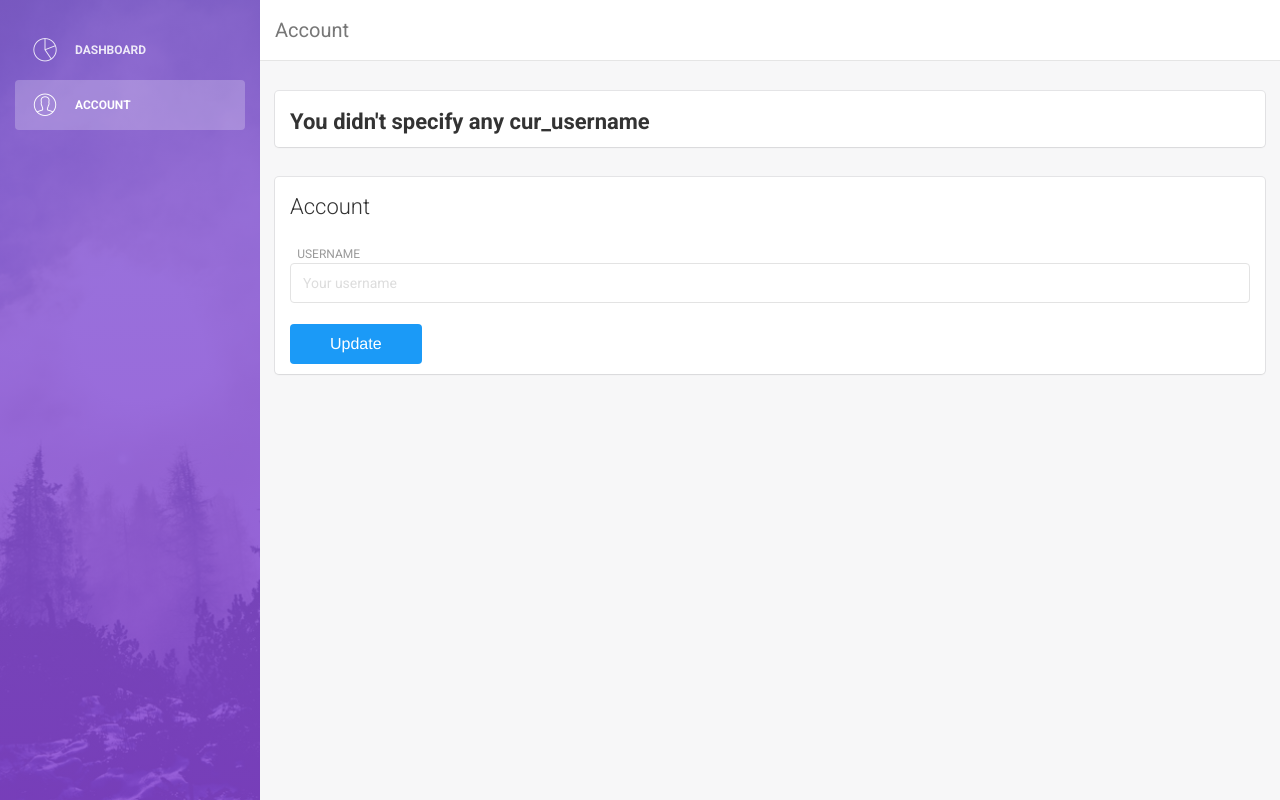
After one commit to 30mb1/Chat-parser, a Flask app: page /account in a window 1280 px wide. The commit adds this page. Run offline with Flask 2, Linux system fonts and the light colour scheme; some libraries are stand-ins or nearby versions.

Commit message:
Username added to session.

```diff
--- a/app/forms.py
+++ b/app/forms.py
@@ -15,3 +15,7 @@ class addCommnetForm(FlaskForm):
     comment = StringField('Comment', [Required()])
     msg_id = StringField('msg_id')
     submit_comment = SubmitField('Add')
+
+class udpateAccountForm(FlaskForm):
+    username = StringField('Username', [Required()])
+    submit = SubmitField('Update')
--- /dev/null
+++ b/app/templates/account.html
@@ -0,0 +1,157 @@
+<!doctype html>
+<html lang="en">
+<head>
+	<meta charset="utf-8" />
+    <link rel="icon" type="image/png" href="{{ url_for('static', filename='img/favicon.ico') }}">
+	<meta http-equiv="X-UA-Compatible" content="IE=edge,chrome=1" />
+
+	<title>Bot Admin Panel</title>
+
+	<meta content='width=device-width, initial-scale=1.0, maximum-scale=1.0, user-scalable=0' name='viewport' />
+    <meta name="viewport" content="width=device-width" />
+  <!-- Buttons core css -->
+    <link rel="stylesheet" href="{{ url_for('static', filename='css/buttons.css') }}">
+
+    <!-- Only needed if you want font icons -->
+    <link href="//netdna.bootstrapcdn.com/font-awesome/4.2.0/css/font-awesome.css" rel="stylesheet">
+
+    <!-- Bootstrap core CSS     -->
+    <link rel="stylesheet" href="https://maxcdn.bootstrapcdn.com/bootstrap/3.3.7/css/bootstrap.min.css" integrity="sha384-BVYiiSIFeK1dGmJRAkycuHAHRg32OmUcww7on3RYdg4Va+PmSTsz/K68vbdEjh4u" crossorigin="anonymous">
+
+    <!--  Light Bootstrap Table core CSS    -->
+    <link href="{{ url_for('static', filename='css/light-bootstrap-dashboard.css') }}" rel="stylesheet"/>
+
+
+    <!--     Fonts and icons     -->
+    <link href="https://maxcdn.bootstrapcdn.com/font-awesome/4.2.0/css/font-awesome.min.css" rel="stylesheet">
+    <link href='https://fonts.googleapis.com/css?family=Roboto:400,700,300' rel='stylesheet' type='text/css'>
+    <link href="{{ url_for('static', filename='css/pe-icon-7-stroke.css') }}" rel="stylesheet" />
+</head>
+<body>
+
+    <div class="wrapper">
+        <div class="sidebar" data-color="purple" data-image="{{ url_for('static', filename='img/sidebar-5.jpg') }}">
+        <!--   you can change the color of the sidebar using: data-color="blue | azure | green | orange | red | purple" -->
+        	<div class="sidebar-wrapper">
+                <ul class="nav">
+                    <li>
+                        <a href="index">
+                            <i class="pe-7s-graph"></i>
+                            <p>Dashboard</p>
+                        </a>
+                    </li>
+                    <li class="active">
+                        <a href="account">
+                            <i class="pe-7s-user"></i>
+                            <p>Account</p>
+                        </a>
+                    </li>
+                </ul>
+        	</div>
+        </div>
+
+        <div class="main-panel">
+            <nav class="navbar navbar-default navbar-fixed">
+                <div class="container-fluid">
+                    <div class="navbar-header">
+                        <a class="navbar-brand">Account</a>
+                    </div>
+                </div>
+            </nav>
+
+
+            <div class="content">
+                <div class="container-fluid">
+                    <div class="row">
+                        <div class="card">
+                            <div class="content">
+                                <div class="col-md-12">
+
+                                </div>
+                                {% if cur_username %}
+                                    <h4 class="title">Your current username: <b>{{cur_username}}</b></h4>
+                                {% else %}
+                                    <h4 class="title"><b>You didn't specify any cur_username</b></h4>
+                                    {% set cur_username = 'Anonymous' %}
+                                {% endif %}
+                            </div>
+                        </div>
+                    </div>
+                    <div class="row">
+                            <div class="card">
+                                <div class="header">
+                                    <h4 class="title">Account</h4>
+                                </div>
+
+                                <div class="content">
+                                    {% from "/macros.html" import render_field %}
+                                    <form method="post" action="account">
+                                        {{ form.csrf_token }}
+
+                                        <div class="row">
+                                            <div class="col-md-12">
+                                                {{ render_field(form.username, class="form-control", placeholder="Your username") }}
+                                            </div>
+                                        </div>
+                                        {{ form.submit(class="button button-rounded button-primary", value="Update") }}
+                                    </form>
+                                </div>
+                            </div>
+
+                    </div>
+                    <div class="row">
+                        {% for account in all_accounts %}
+                        <div class="col-md-4">
+                            <div class="card">
+                                <div class="header">
+                                    <h4 class="title">{{account.phone}}</h4>
+                                </div>
+                                {% with messages = get_flashed_messages(category_filter=["activating error"]) %}
+                                  {% if messages %}
+                                    <ul class=flashes>
+                                    {% for message in messages %}
+                                      <li>{{ message }}</li>
+                                    {% endfor %}
+                                    </ul>
+                                  {% endif %}
+                                {% endwith %}
+                                <hr/>
+                                <div class="content">
+                                    <form action="account" method="post">
+                                    <div class="form-group">
+                                        {% if not account.activated %}
+                                        <p>Enter code: </p><input class="form-control" name="code" type="text" placeholder="code">
+                                        {% else %}
+                                        <p><b>Activated: </b> True </p>
+                                        {% endif %}
+                                    </div>
+                                        <input type="hidden" name="phone" value="{{account.phone}}">
+                                        {% if not account.activated %}
+                                        <input type="submit" name="action" value="Activate" class="button button-pill button-primary">
+                                        {% endif %}
+                                        <input type="submit" name="action" value="Remove" class="button button-pill button-primary">
+                                    </form>
+                                </div>
+                            </div>
+                        </div>
+                        {% endfor %}
+                    </div>
+                </div>
+            </div>
+        </div>
+    </div>
+
+
+</body>
+
+    <!--   Core JS Files   -->
+    <!--   Core JS Files   -->
+    <script src="{{ url_for('static', filename='js/jquery-1.10.2.js') }}"></script>
+
+    <script src="{{ url_for('static', filename='js/bootstrap.min.js') }}"></script>
+
+    <script src="{{ url_for('static', filename='js/bootstrap-notify.js') }}"></script>
+
+    <script src="{{ url_for('static', filename='js/light-bootstrap-dashboard.js') }}"></script>
+
+</html>
--- a/app/views.py
+++ b/app/views.py
@@ -40,7 +40,18 @@ def index():
     else:
         page = 0
 
-    return render_template('index.html', logs=pages, page=page, form=form, form2=comm_form)
+    return render_template('index.html', logs=pages, page=page, form=form, form2=comm_form, cur_username=session.get('username', ''))
+
+@app.route('/account',  methods=['GET','POST'])
+def account():
+    form = forms.udpateAccountForm()
+
+    if form.submit.data and form.validate_on_submit():
+        session['username'] = form.username.data
+    print (session.get('username', ''))
+
+    return render_template('account.html', form=form, cur_username=session.get('username', ''))
+
 
 @app.before_first_request
 def before_first_request():
```
Also changed, not shown: app/templates/index.html (+27 -7 lines).
